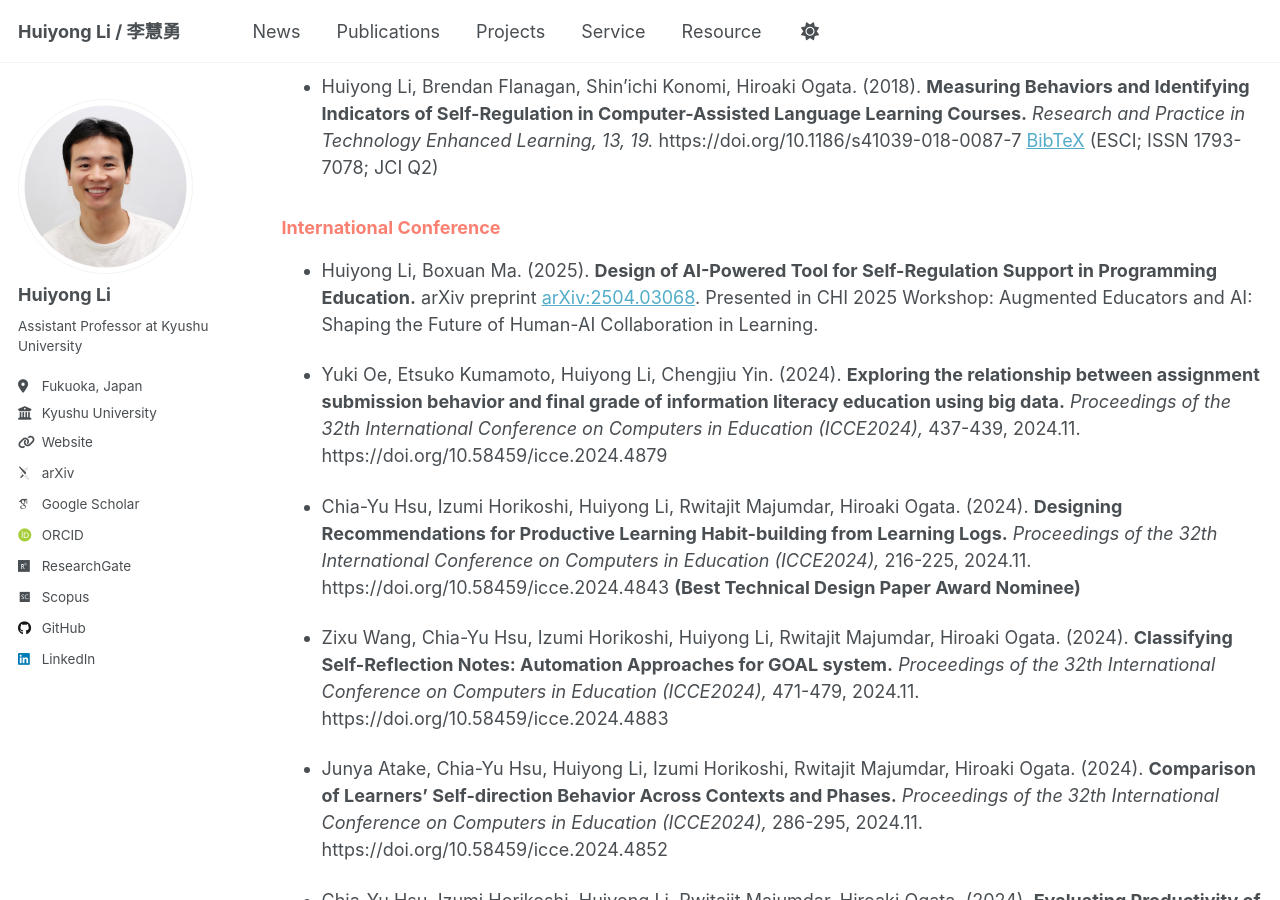
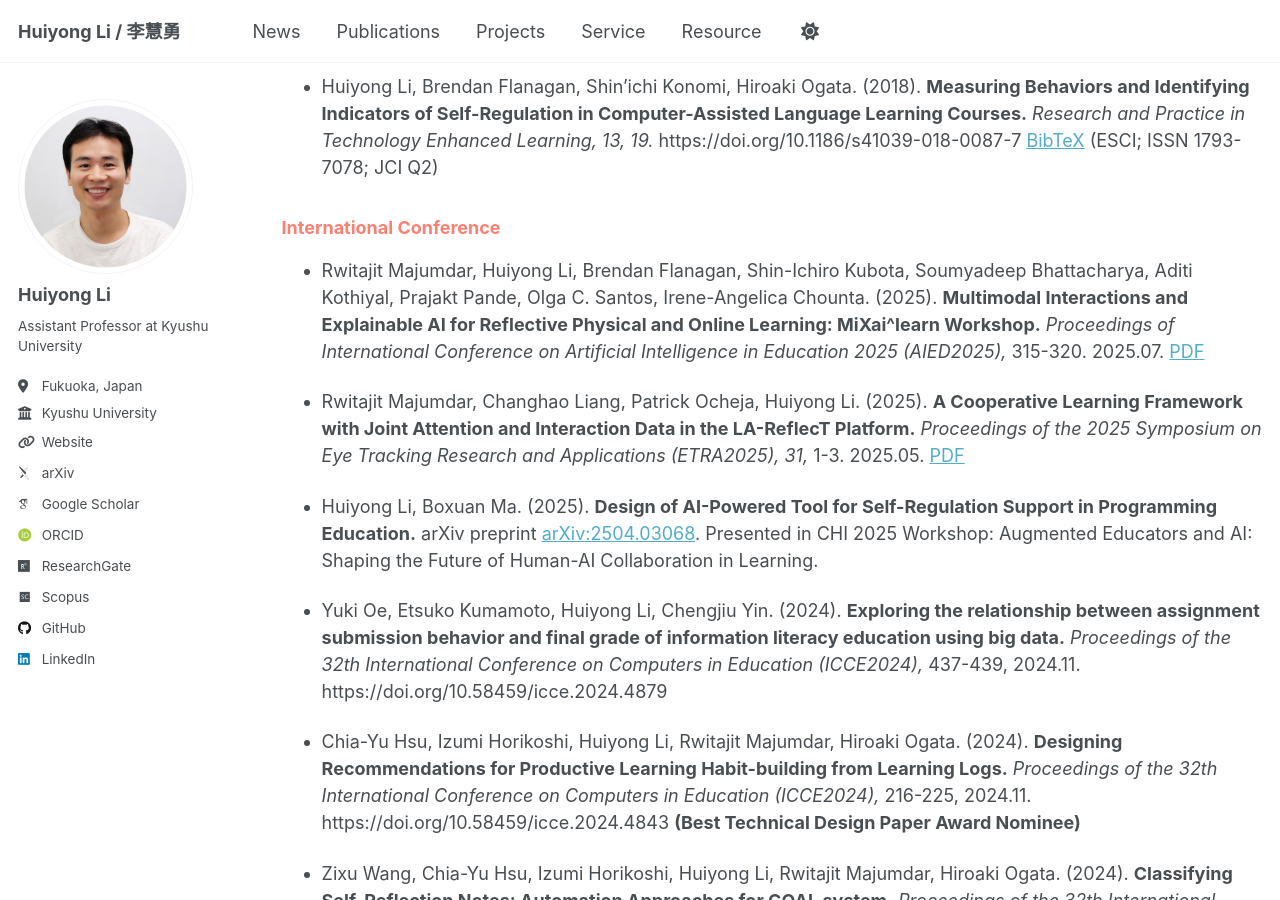
Before and after one commit to li-huiyong/li-huiyong.github.io, a Jekyll site: the page built from _pages/publications.md, in a window 1280 px wide and 900 px high, scrolled down 1717 px. Built offline with Jekyll 4.4.1, drawn with Linux system fonts in a browser that asks for light colours; some web fonts are replaced.

Commit message:
add ETRA, AIED papers

```diff
--- a/_pages/publications.md
+++ b/_pages/publications.md
@@ -46,6 +46,10 @@ author_profile: true
 * Huiyong Li, Brendan Flanagan, Shin’ichi Konomi, Hiroaki Ogata. (2018). **Measuring Behaviors and Identifying Indicators of Self-Regulation in Computer-Assisted Language Learning Courses.** _Research and Practice in Technology Enhanced Learning, 13, 19._ https://doi.org/10.1186/s41039-018-0087-7 [BibTeX](https://li-huiyong.github.io/resources/li2018measuring.bib){:target="_blank"} (ESCI; ISSN 1793-7078; JCI Q2)
 
 ### <span style="color: Salmon; ">International Conference</span>
+
+* Rwitajit Majumdar, Huiyong Li, Brendan Flanagan, Shin-Ichiro Kubota, Soumyadeep Bhattacharya, Aditi Kothiyal, Prajakt Pande, Olga C. Santos, Irene-Angelica Chounta. (2025). **Multimodal Interactions and Explainable AI for Reflective Physical and Online Learning: MiXai^learn Workshop.** _Proceedings of International Conference on Artificial Intelligence in Education 2025 (AIED2025),_ 315-320. 2025.07. [PDF](https://doi.org/10.1007/978-3-031-99267-4_41)
+
+* Rwitajit Majumdar, Changhao Liang, Patrick Ocheja, Huiyong Li. (2025). **A Cooperative Learning Framework with Joint Attention and Interaction Data in the LA-ReflecT Platform.** _Proceedings of the 2025 Symposium on Eye Tracking Research and Applications (ETRA2025), 31,_ 1-3. 2025.05. [PDF](https://doi.org/10.1145/3715669.3726825)
 
 * Huiyong Li, Boxuan Ma. (2025). **Design of AI-Powered Tool for Self-Regulation Support in Programming Education.** arXiv preprint [arXiv:2504.03068](https://doi.org/10.48550/arXiv.2504.03068). Presented in CHI 2025 Workshop: Augmented Educators and AI: Shaping the Future of Human-AI Collaboration in Learning.
 
```
